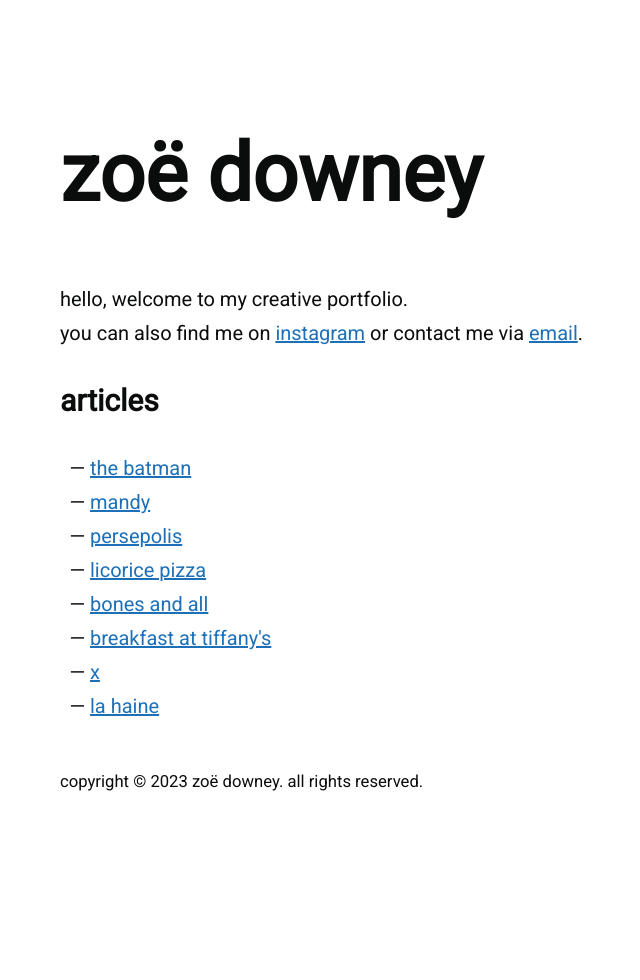
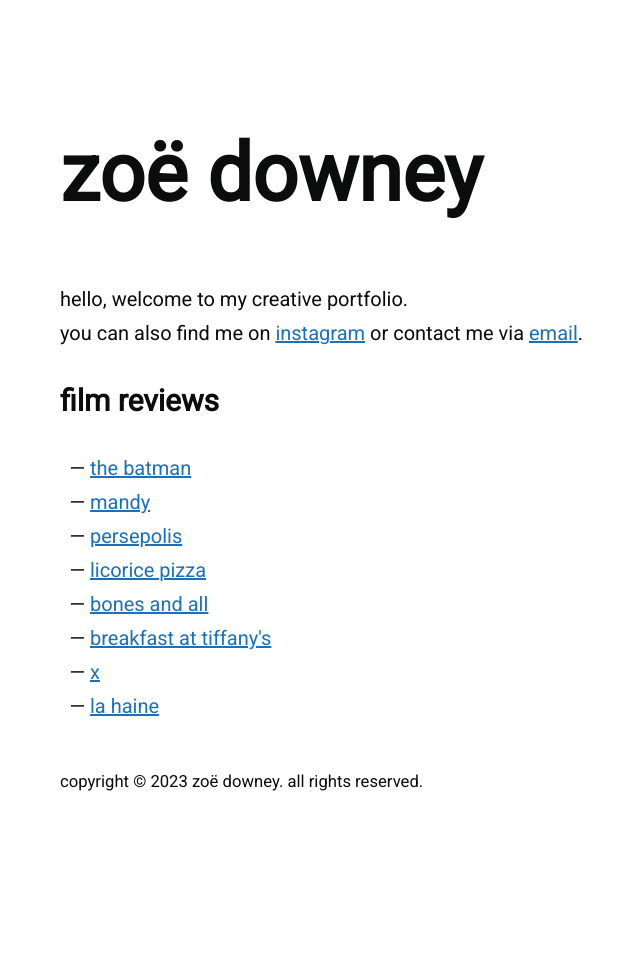
Before and after one commit to zoeurl/zoedowney.github.io, a Jekyll site: the page built from index.html, in a window 1280 px wide. Shown: the whole page, without its empty margins (180-820 px from the left). Built offline with Jekyll 4.4.1, drawn with Linux system fonts in a browser that asks for light colours.

Commit message:
Update index.html

```diff
--- a/index.html
+++ b/index.html
@@ -10,7 +10,7 @@
 or contact me via <a href="mailto:{{site.email}}">email</a>.
 </p>
 
-<h2>articles</h2>
+<h2>film reviews</h2>
 <div class="article-list">
   <ul class="lowercase">
   {% for post in site.posts %}
```
